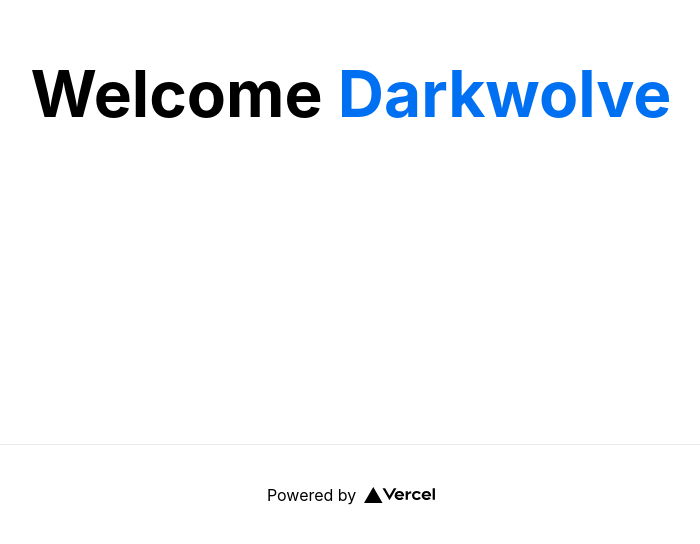
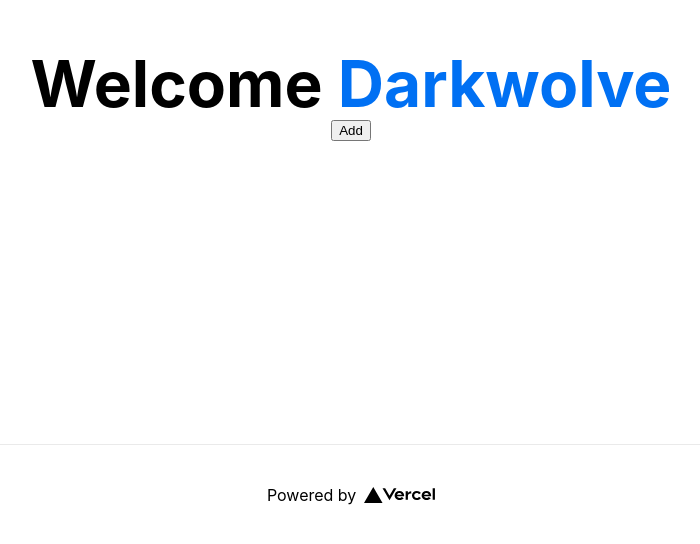
Before and after one commit to kaushalbhardwaj/nextmobileinteraction, a Next.js app: page / in a window 1280 px wide. Shown: the part 256-800 px from the top of the page, without its empty margins (289-989 px from the left). Built offline with nearby package versions, Linux system fonts and the light colour scheme.

Commit message:
added js

```diff
--- a/pages/index.js
+++ b/pages/index.js
@@ -1,6 +1,16 @@
 import Head from "next/head";
 import React, { useState, useEffect } from "react";
 import Script from "next/script";
+
+function callAnd() {
+  var testVal = "Привет от Android Tools!";
+  AndroidFunction.showToast(testVal);
+}
+
+const handleClick = (e) => {
+  var testVal = "Привет от Android Tools!";
+  AndroidFunction.showToast(testVal);
+};
 
 export default function Home() {
   return (
@@ -24,6 +34,8 @@ export default function Home() {
         <h1 className="title">
           Welcome <a href="https://nextjs.org">Darkwolve</a>
         </h1>
+
+        <button onClick={handleClick}>Add</button>
       </main>
 
       <footer>
```
